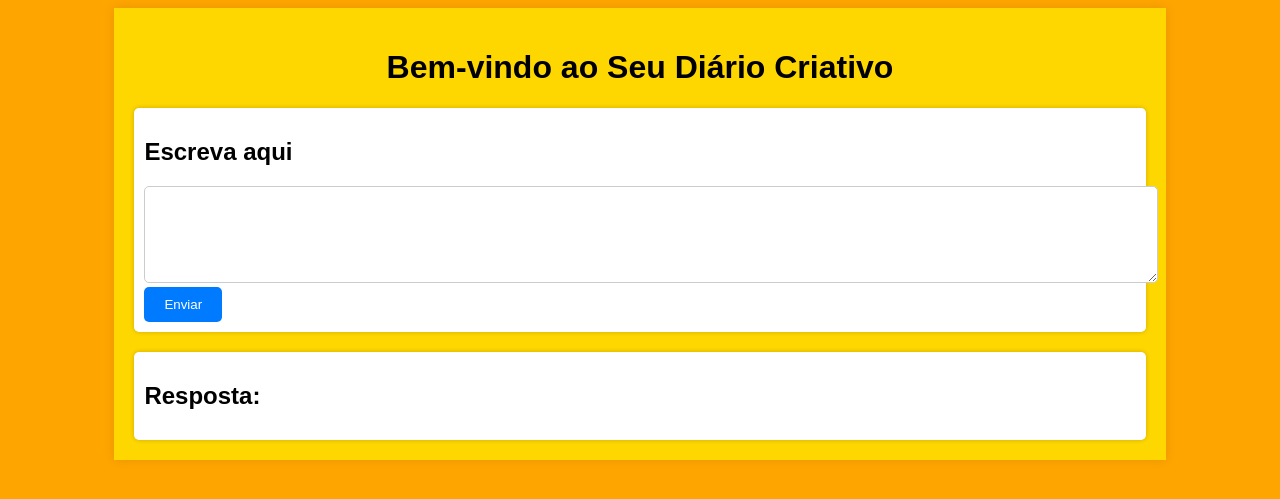
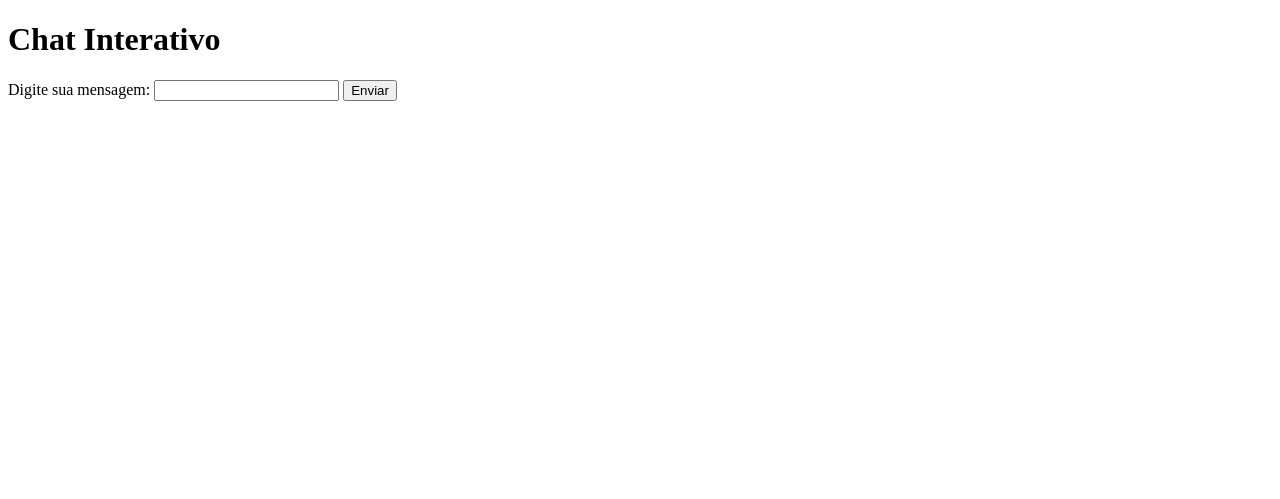
Before and after one commit to Cesar-AMS/projeto_diario, a Flask app: page / in a window 1280 px wide. Shown: the top 499 px of the page. Run offline with Flask 3, Linux system fonts and the light colour scheme.

Commit message:
atualizado script

```diff
--- a/app.py
+++ b/app.py
@@ -1,16 +1,23 @@
-from flask import Flask, render_template
-
+# app.py
+from flask import Flask, render_template, request
+from tratacao.tratamento import TratamentoDados
 
 app = Flask(__name__)
+tratamento = TratamentoDados()
 
-# rotas e funções
+@app.route("/", methods=["GET", "POST"])
+def home():
+    resposta = None
 
+    if request.method == "POST":
+        # Obter a entrada do usuário do formulário
+        entrada_usuario = request.form.get("entrada_usuario")
 
-@app.route("/")
-def home():
-    return render_template("home.html")
+        # Processar a entrada usando a classe TratamentoDados
+        resposta = tratamento.processar_entrada(entrada_usuario)
 
+    return render_template("home.html", resposta=resposta)
 
-# colocar o site no ar
+# Colocar o site no ar
 if __name__ == "__main__":
     app.run(debug=True)
--- a/templates/home.html
+++ b/templates/home.html
@@ -1,23 +1,26 @@
+<!-- templates/chat.html -->
 <!DOCTYPE html>
-<html>
+<html lang="en">
 <head>
-    <title>Projeto Diário</title>
-    <link rel="stylesheet" type="text/css" href="{{ url_for('static', filename='style.css') }}">
+    <meta charset="UTF-8">
+    <meta http-equiv="X-UA-Compatible" content="IE=edge">
+    <meta name="viewport" content="width=device-width, initial-scale=1.0">
+    <title>Chat</title>
 </head>
 <body>
-    <div class="container">
-        <h1>Bem-vindo ao Seu Diário Criativo</h1>
-        <div class="diario">
-            <div id="entrada-usuario">
-                <h2>Escreva aqui</h2>
-                <textarea id="texto-entrada" rows="5" cols="40"></textarea>
-                <button id="enviar">Enviar</button>
-            </div>
-            <div id="resposta-sistema">
-                <h2>Resposta:</h2>
-                <div id="resposta"></div>
-            </div>
-        </div>
+    <h1>Chat Interativo</h1>
+
+    <div id="chat-container">
+        {% if resposta %}
+            <div class="mensagem-usuario">Você: {{ resposta.entrada_usuario }}</div>
+            <div class="mensagem-resposta">Resposta: {{ resposta.resposta_tratada }}</div>
+        {% endif %}
     </div>
+
+    <form method="post">
+        <label for="entrada_usuario">Digite sua mensagem:</label>
+        <input type="text" name="entrada_usuario" id="entrada_usuario" required>
+        <button type="submit">Enviar</button>
+    </form>
 </body>
 </html>
```
Also changed, not shown: tratacao/tratamento.py (+7 -19 lines).
